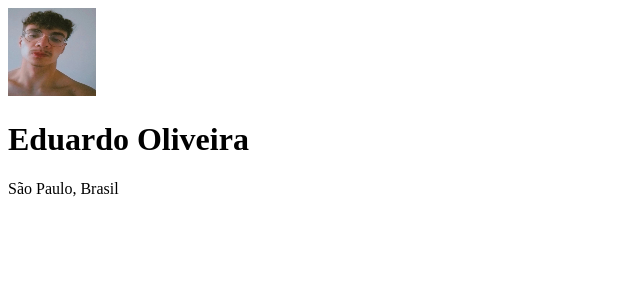
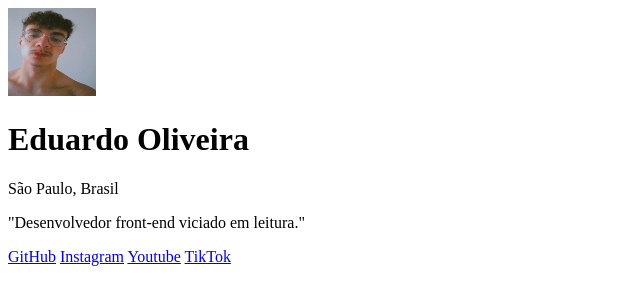
Before and after one commit to Eduuh1227/Meus-Links, a plain HTML site: page index.html in a window 1280 px wide. Shown: the whole page, without its empty margins (0-640 px from the left). Drawn offline with Linux system fonts and the light colour scheme.

Commit message:
Término do desenvolvimento html

```diff
--- a/index.html
+++ b/index.html
@@ -10,6 +10,17 @@
         <img src="./Foto88x88.jpg" alt="Imagem do criador dos links">
         <h1>Eduardo Oliveira</h1>
         <p>São Paulo, Brasil</p>
+
+        <p>"Desenvolvedor front-end viciado em leitura."</p>
+
+        <a href="https://github.com/Eduuh1227">GitHub</a>
+
+        <a href="https://www.instagram.com/eduuh.ssz/">Instagram</a>
+
+        <a href="www.youtube.com/@user-fh2hi3pj8k">Youtube</a>
+
+        <a href="https://tiktok.com">TikTok</a>
+
     </div>
 </body>
 </html>
```
